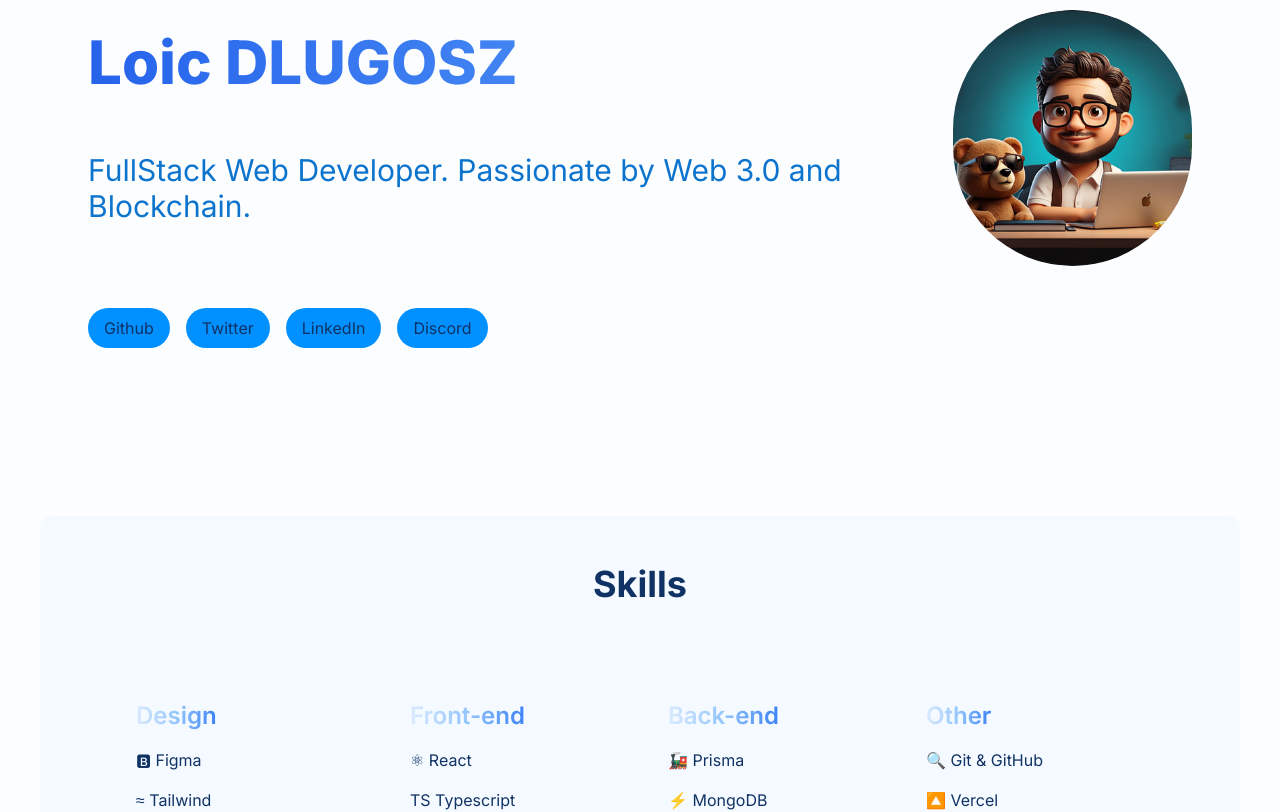
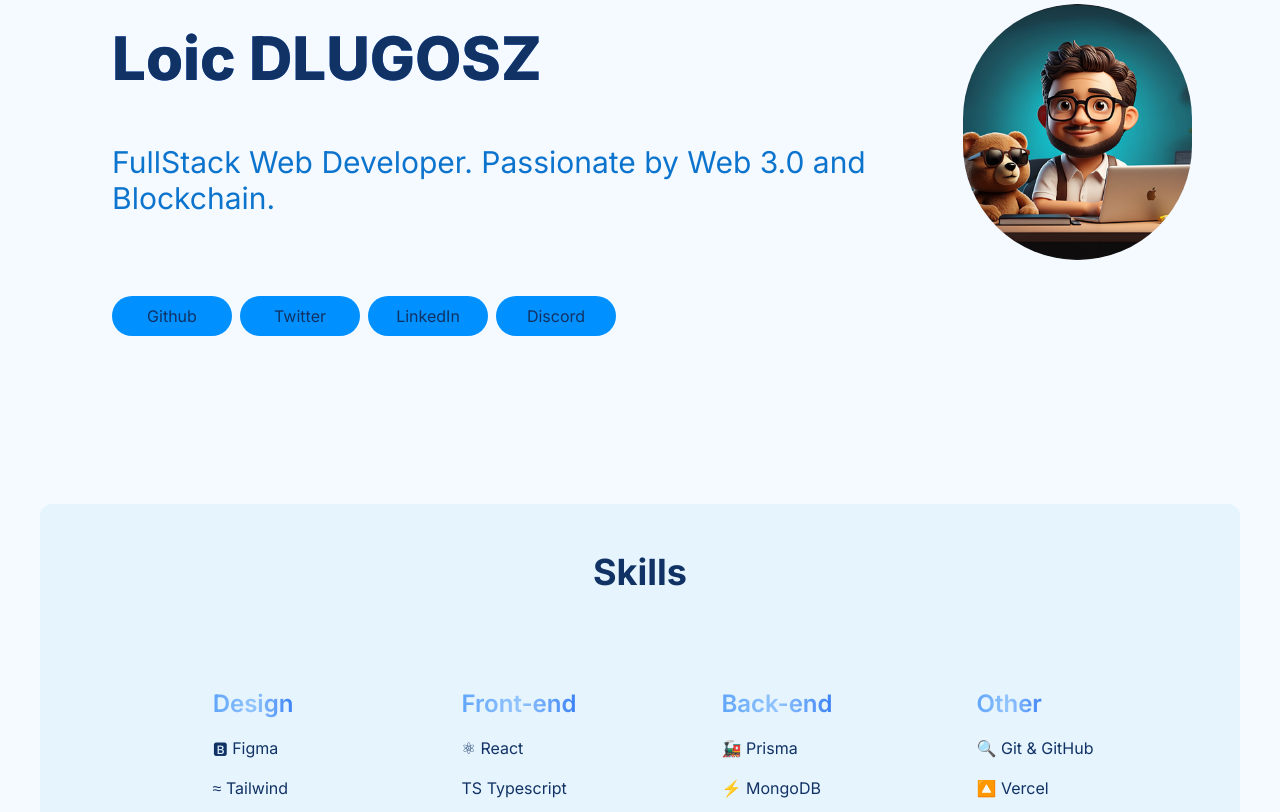
Before and after one commit to LoLoSenPai/my-portofolio, a Next.js app: page / in a window 1280 px wide. Shown: the part 280-1092 px from the top of the page. Built offline with nearby package versions, Linux system fonts and the light colour scheme.

Commit message:
Update UI styles and descriptions

```diff
--- a/app/components/HeroSection.js
+++ b/app/components/HeroSection.js
@@ -3,23 +3,23 @@ import Image from 'next/image'
 
 const HeroSection = () => {
     return (
-        <section className="container grid items-center gap-y-36 pb-8 lg:pb-20 pt-6 md:pt-40">
-            <div className="relative p-12">
-                <div className="flex flex-col-reverse md:flex-row items-center">
-                    <div className="relative space-y-6 lg:mt-20">
-                        <p className="absolute -top-10 -left-3 font-bold text-transparent text-2xl bg-clip-text bg-gradient-to-r from-blue-600 to-blue-400">Hey there! I&apos;m</p>
-                        <h1 className="font-extrabold text-transparent text-6xl bg-clip-text bg-gradient-to-r from-blue-600 to-blue-400 pb-4">Loic DLUGOSZ</h1>
-                        <p className="text-3xl text-text-low dark:text-dark-text-low py-5">
+        <section className="container grid items-center pt-6 pb-8 md:pt-20 gap-y-36 lg:pb-20 xl:pt-40">
+            <div className="relative px-8 pt-20 md:p-12">
+                <div className="flex flex-col-reverse items-center md:flex-row">
+                    <div className="relative space-y-5 lg:px-6 lg:mt-20">
+                        <p className="absolute text-2xl font-bold text-transparent -top-10 -left-3 bg-clip-text bg-gradient-to-r from-blue-600 to-blue-400">Hey there! I&apos;m</p>
+                        <h1 className="pb-4 text-4xl font-extrabold transparent md:text-6xl bg-clip-text bg-gradient-to-r from-blue-600 to-blue-400">Loic DLUGOSZ</h1>
+                        <p className="py-5 text-2xl md:text-xl lg:text-3xl text-text-low dark:text-dark-text-low">
                             FullStack Web Developer. Passionate by Web 3.0 and Blockchain.
                         </p>
-                        <div className="grid grid-cols-2 sm:flex space-x-4 pt-10">
-                            <a href="https://github.com/LoLoSenPai" target='_blank' className="rounded-full text-center max-w-[120px] sm:px-4 py-2 bg-bg-solid dark:bg-dark-bg-solid hover:bg-bg-solid-hover dark:hover:bg-dark-bg-solid-hover">Github</a>
-                            <a href="https://twitter.com/LoicDlugosz" target='_blank' className="rounded-full text-center max-w-[120px] sm:px-4 py-2 bg-bg-solid dark:bg-dark-bg-solid hover:bg-bg-solid-hover dark:hover:bg-dark-bg-solid-hover">Twitter</a>
-                            <a href="https://www.linkedin.com/in/lo%C3%AFc-dlugosz/" target='_blank' className="rounded-full text-center max-w-[120px] sm:px-4 py-2 bg-bg-solid dark:bg-dark-bg-solid hover:bg-bg-solid-hover dark:hover:bg-dark-bg-solid-hover">LinkedIn</a>
-                            <a href="https://discord.gg/yKxqYYWS6n" target='_blank' className="rounded-full text-center max-w-[120px] sm:px-4 py-2 bg-bg-solid dark:bg-dark-bg-solid hover:bg-bg-solid-hover dark:hover:bg-dark-bg-solid-hover">Discord</a>
+                        <div className="flex flex-wrap gap-3 lg:gap-0 lg:space-y-0 lg:space-x-2 md:pt-10 ">
+                            <a href="https://github.com/LoLoSenPai" target='_blank' className="rounded-full text-center w-[120px] sm:px-4 py-2 bg-bg-solid dark:bg-dark-bg-solid hover:bg-bg-solid-hover dark:hover:bg-dark-bg-solid-hover">Github</a>
+                            <a href="https://twitter.com/LoicDlugosz" target='_blank' className="rounded-full text-center w-[120px] sm:px-4 py-2 bg-bg-solid dark:bg-dark-bg-solid hover:bg-bg-solid-hover dark:hover:bg-dark-bg-solid-hover">Twitter</a>
+                            <a href="https://www.linkedin.com/in/lo%C3%AFc-dlugosz/" target='_blank' className="rounded-full text-center w-[120px] sm:px-4 py-2 bg-bg-solid dark:bg-dark-bg-solid hover:bg-bg-solid-hover dark:hover:bg-dark-bg-solid-hover">LinkedIn</a>
+                            <a href="https://discord.gg/yKxqYYWS6n" target='_blank' className="rounded-full text-center w-[120px] sm:px-4 py-2 bg-bg-solid dark:bg-dark-bg-solid hover:bg-bg-solid-hover dark:hover:bg-dark-bg-solid-hover">Discord</a>
                         </div>
                     </div>
-                    <div className="relative h-64 w-64 overflow-hidden rounded-full">
+                    <div className="relative hidden w-64 h-64 overflow-hidden rounded-full md:flex">
                         <Image src="/images/my-bitmoji-rounded.png" alt="Loic Dlugosz" layout="fill" objectFit="cover" />
                     </div>
                 </div>
--- a/app/components/SkillsSection.js
+++ b/app/components/SkillsSection.js
@@ -1,34 +1,34 @@
 
 export default function SkillsSection() {
   return (
-    <div className="space-y-12 p-12 bg-bg-subtle dark:bg-dark-bg-subtle backdrop-blur-sm rounded-xl">
-      <h2 data-aos="fade-up" data-aos-delay="50" className="text-center text-4xl font-bold">Skills</h2>
+    <div className="p-12 space-y-12 bg-bg-subtle dark:bg-dark-bg-subtle backdrop-blur-sm md:rounded-xl">
+      <h2 data-aos="fade-up" data-aos-delay="50" className="text-4xl font-bold text-center">Skills</h2>
 
-      <div className="grid grid-cols-2 gap-6 sm:grid-cols-4 justify-between space-x-4 p-6 md:p-12">
+      <div className="grid grid-cols-2 justify-items-center lg:space-x-4 lg:gap-6 sm:grid-cols-4 lg:p-12">
 
         <div className="space-y-4" data-aos="fade-up" data-aos-delay="50">
-          <h3 data-aos="fade-up" data-aos-delay="50" className="text-2xl font-semibold bg-gradient-to-r from-blue-100 via-blue-300 to-blue-500 inline-block text-transparent bg-clip-text">Design</h3>
+          <h3 data-aos="fade-up" data-aos-delay="50" className="inline-block text-2xl font-semibold text-transparent bg-gradient-to-r from-blue-400 via-blue-300 to-blue-500 bg-clip-text">Design</h3>
           <p data-aos="fade-up" data-aos-delay="100"><span className="">🅱</span> Figma</p>
           <p data-aos="fade-up" data-aos-delay="150"><span className="">≈</span> Tailwind</p>
           <p data-aos="fade-up" data-aos-delay="200"><span className="">≈</span> CSS</p>
         </div>
 
         <div data-aos="fade-up" data-aos-delay="100" className="space-y-4">
-          <h3 data-aos="fade-up" data-aos-delay="50" className="text-2xl font-semibold bg-gradient-to-r from-blue-100 via-blue-300 to-blue-500 inline-block text-transparent bg-clip-text">Front-end</h3>
+          <h3 data-aos="fade-up" data-aos-delay="50" className="inline-block text-2xl font-semibold text-transparent bg-gradient-to-r from-blue-400 via-blue-300 to-blue-500 bg-clip-text">Front-end</h3>
           <p data-aos="fade-up" data-aos-delay="100"><span className="">⚛</span> React</p>
           <p data-aos="fade-up" data-aos-delay="150"><span className="">TS</span> Typescript</p>
           <p data-aos="fade-up" data-aos-delay="200"><span className="">🕸</span> NextJS</p>
         </div>
 
         <div data-aos="fade-up" data-aos-delay="150" className="space-y-4">
-          <h3 data-aos="fade-up" data-aos-delay="50" className="text-2xl font-semibold bg-gradient-to-r from-blue-100 via-blue-300 to-blue-500 inline-block text-transparent bg-clip-text">Back-end</h3>
+          <h3 data-aos="fade-up" data-aos-delay="50" className="inline-block text-2xl font-semibold text-transparent bg-gradient-to-r from-blue-400 via-blue-300 to-blue-500 bg-clip-text">Back-end</h3>
           <p data-aos="fade-up" data-aos-delay="100"><span className="">🚂</span> Prisma</p>
           <p data-aos="fade-up" data-aos-delay="150"><span className="">⚡</span> MongoDB</p>
           <p data-aos="fade-up" data-aos-delay="200"><span className="">⚡</span> Node.js</p>
         </div>
 
         <div data-aos="fade-up" data-aos-delay="200" className="space-y-4">
-          <h3 data-aos="fade-up" data-aos-delay="50" className="text-2xl font-semibold bg-gradient-to-r from-blue-100 via-blue-300 to-blue-500 inline-block text-transparent bg-clip-text">Other</h3>
+          <h3 data-aos="fade-up" data-aos-delay="50" className="inline-block text-2xl font-semibold text-transparent bg-gradient-to-r from-blue-400 via-blue-300 to-blue-500 bg-clip-text">Other</h3>
           <p data-aos="fade-up" data-aos-delay="100"><span className="">🔍</span> Git & GitHub</p>
           <p data-aos="fade-up" data-aos-delay="150"><span className="">🔼</span> Vercel</p>
         </div>
--- a/app/components/toggleTheme.css
+++ b/app/components/toggleTheme.css
@@ -16,6 +16,7 @@
   right: 50px;
   transform: translate(-50%, -50%);
   overflow: visible;
+  z-index: 100;
 }
 
 .toggle input {
@@ -79,3 +80,19 @@
   font-size: 2.6rem;
   transition: all 0.5s cubic-bezier(0, 0.55, 0.45, 1);
 }
+
+/* Responsive for mobile */
+/* toggle stay at the right side of the screen */
+@media (max-width: 768px) {
+  .toggle {
+    right: -20px;
+    position: absolute;
+  }
+}
+
+@media (max-width: 425px) {
+  .toggle {
+    right: -40px;
+    position: absolute;
+  }
+}
--- a/app/layout.js
+++ b/app/layout.js
@@ -1,12 +1,13 @@
 import { Inter } from 'next/font/google'
 import ThemeToggle from "./components/toggleTheme"
+import './components/toggleTheme.css'
 import './globals.css'
 
 const inter = Inter({ subsets: ['latin'] })
 
 export const metadata = {
   title: 'Loic Dlugosz Portfolio',
-  description: 'My portfolio website.',
+  description: 'My portfolio.',
 }
 
 export default function RootLayout({ children }) {
--- a/app/page.js
+++ b/app/page.js
@@ -19,7 +19,7 @@ export default function Home() {
   }, []);
 
   return (
-    <main className="flex flex-col gap-10 max-w-[1200px] mx-auto pb-40">
+    <main className="flex flex-col gap-10 max-w-[1200px] mx-auto md:pb-5 lg:pb-32">
       <HeroSection />
       <SkillsSection />
       <ProjectsSection />
--- a/tailwind.config.js
+++ b/tailwind.config.js
@@ -14,9 +14,9 @@ module.exports = {
       },
       colors: {
         //light mode
-        'bg-app': '#FBFDFF', // (nuance 1)
-        'bg-subtle': '#F4FAFF', // Subtile BG for UI elements (nuance 2)
-        'bg-ui': '#E6F4FE', // BG for UI elements (nuance 3)
+        'bg-app': '#F4FAFF', // (nuance 1)
+        'bg-subtle': '#E6F4FE', // Subtile BG for UI elements (nuance 2)
+        'bg-ui': '#D5EFFF', // BG for UI elements (nuance 3)
         'bg-ui-hover': '#009EFF2A', // BG for UI elements Hover (nuance 4)
         'bg-ui-active': '#C2E5FF', // BG for UI elements active/selected (nuance 5)
         'border-subtle': '#ACD8FC', // Subtile border and divider (nuance 6)
@@ -27,10 +27,10 @@ module.exports = {
         'text-low': '#0D74CE', // Text low contrast (nuance 11)
         'text-high': '#113264', // Text high contrast (nuance 12)
         //dark mode
-        'dark-bg-app': '#0D1520',
-        'dark-bg-subtle': 'rgba(17,25,39,0.6)',
-        'dark-bg-ui': '#0D2847',
-        'dark-bg-ui-hover': '#003362',
+        'dark-bg-app': '#111927',
+        'dark-bg-subtle': '#0D2847',
+        'dark-bg-ui': '#0077FF3A',
+        'dark-bg-ui-hover': '#0075FF57',
         'dark-bg-ui-active': '#004074',
         'dark-border-subtle': '#104D87',
         'dark-border-ui': '#205D9E',
```
Also changed, not shown: app/components/ProjectsSection.js (+6 -6 lines).
